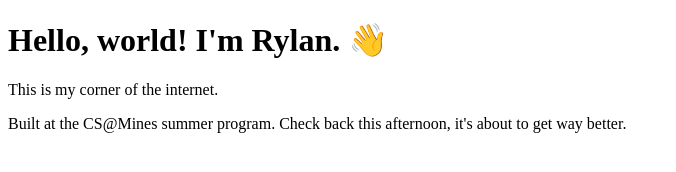
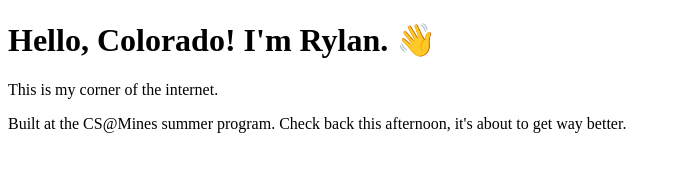
Before and after one commit to Rylan-Frantz/rylan-frantz.github.io, a plain HTML site: page index.html in a window 1280 px wide. Shown: the whole page, without its empty margins (0-676 px from the left). Drawn offline with Linux system fonts and the light colour scheme.

Commit message:
Edited text

```diff
--- a/index.html
+++ b/index.html
@@ -6,7 +6,7 @@
     <title>Rylan's Website</title>
   </head>
   <body>
-    <h1>Hello, world! I'm Rylan. 👋</h1>
+    <h1>Hello, Colorado! I'm Rylan. 👋</h1>
     <p>This is my corner of the internet.</p>
     <p>Built at the CS@Mines summer program. Check back this afternoon, it's about to get way better.</p>
   </body>
```
